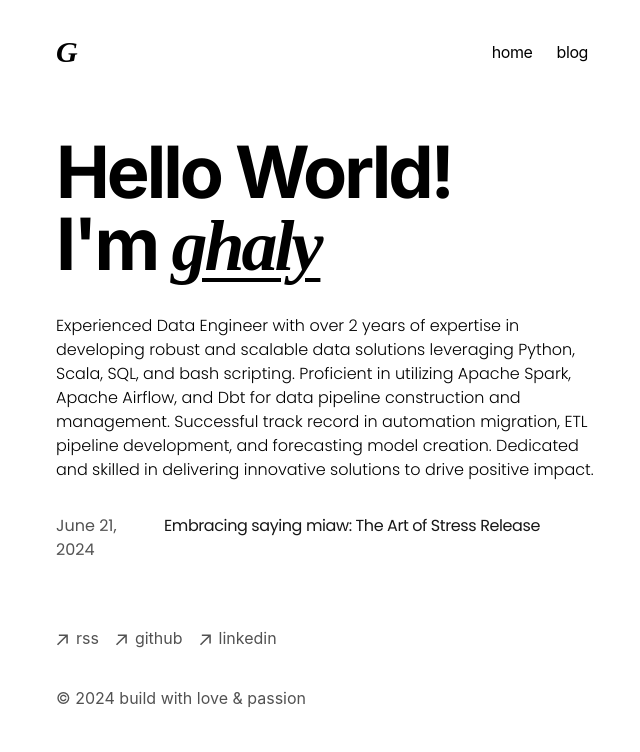
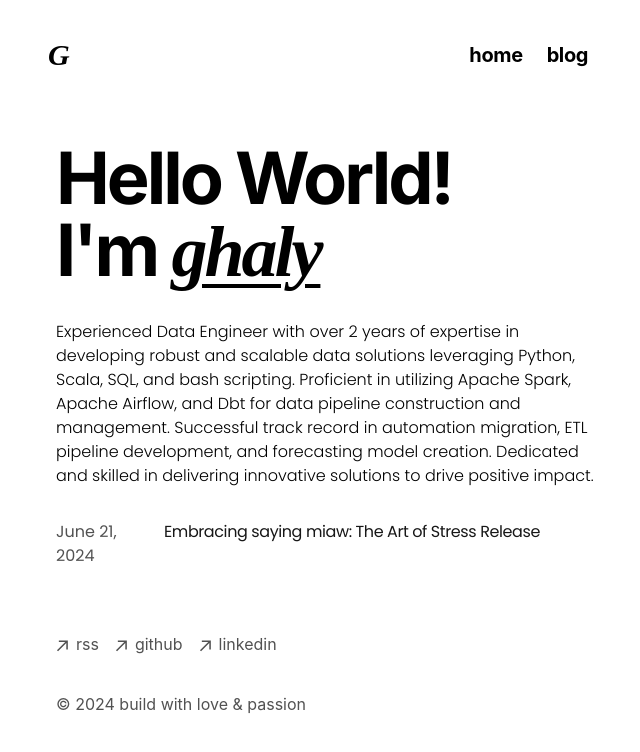
Before and after one commit to ghalyrizqi/blog, a Next.js app: page / in a window 1280 px wide. Shown: the top 752 px of the page, without its empty margins (312-952 px from the left). Built offline with nearby package versions, Linux system fonts and the light colour scheme.

Commit message:
nav bar improvements

```diff
--- a/app/components/nav.tsx
+++ b/app/components/nav.tsx
@@ -11,10 +11,10 @@ const navItems = {
 
 export function Navbar() {
   return (
-    <aside className="mb-16 tracking-tight">
+    <aside className="-ml-[8px] mb-16 tracking-tight">
       <div className="lg:sticky lg:top-20">
         <nav
-          className="container mx-auto flex justify-between items-center relative px-4 pb-0 fade md:overflow-auto scroll-pr-6 md:relative"
+          className="flex justify-between items-center relative px-4 pb-0 fade md:overflow-auto scroll-pr-6 md:relative"
           id="nav"
         >
           {/* Left content: Logo text */}
@@ -29,7 +29,7 @@ export function Navbar() {
               <Link
                 key={path}
                 href={path}
-                className="transition-all hover:text-neutral-800 dark:hover:text-neutral-200 flex align-middle relative py-1 px-2 m-1"
+                className="nav-link transition-all hover:text-neutral-800 dark:hover:text-neutral-200 flex align-middle relative py-1 px-2 m-1"
               >
                 {name}
               </Link>
--- a/app/global.css
+++ b/app/global.css
@@ -32,6 +32,11 @@
 
 html {
   min-width: 360px;
+}
+
+.nav-link {
+  font-weight: 700; /* Adjust this value for desired boldness */
+  font-size: 1.25rem; /* Equivalent to text-xl in Tailwind */
 }
 
 .playwrite-us-trad {
```
